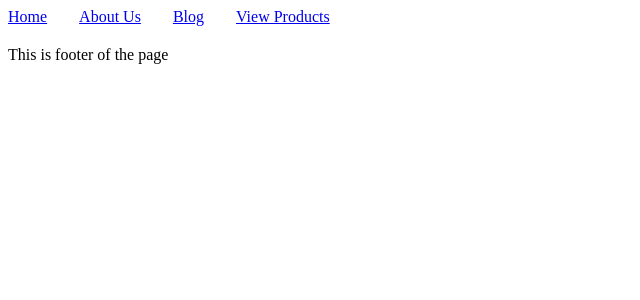
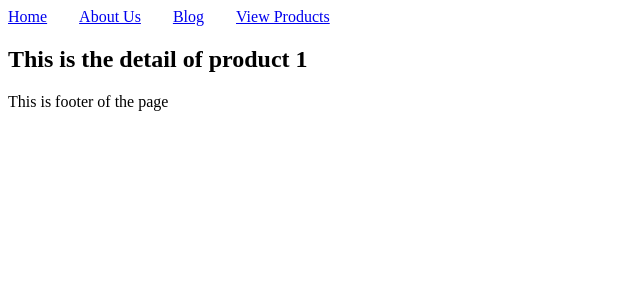
Before and after one commit to pmadhav82/nextjs-tutorial, a Next.js app: page /products/1 in a window 1280 px wide. Shown: the top 300 px of the page, without its empty margins (0-640 px from the left). Built offline with nearby package versions, Linux system fonts and the light colour scheme.

Commit message:
more about dynamic routes

```diff
--- a/src/app/products/[productId]/page.tsx
+++ b/src/app/products/[productId]/page.tsx
@@ -1,5 +1,5 @@
-'use client'
-import { useEffect, useState } from "react"
+
+
 
 type Prop = {
     params:{productId:number}
@@ -10,8 +10,6 @@ type Product = {
     detail:string
 }
 
-
-type ProductList = [Product];
 
 
 const productDetail= [
@@ -35,31 +33,21 @@ const productDetail= [
     ]
 
 
-export default    function ProductDetail({params}:Prop){
+export default   async function ProductDetail({params}:Prop){
 
 
 
-const [product, setProduct] = useState<Product>({id:0, detail:""});
+const {productId} = await params;
 
 
-useEffect(()=>{
+const product = productDetail.find(product=> product.id === Number(productId));
 
-    const getProduct= async()=>{
-const {productId} = await params;
 
-    const product = productDetail.find(product=> product.id === productId);
-    console.log(productId);
-    if(product){
-        setProduct(product);
-    }
 
-    }
-getProduct();
-},[params])
 
 return <>
 
-<h2>{product.detail}</h2>
+{product? <h2>{product.detail}</h2> : <h2>Product detail could not be found !</h2>}
 
     </>
 }
```
